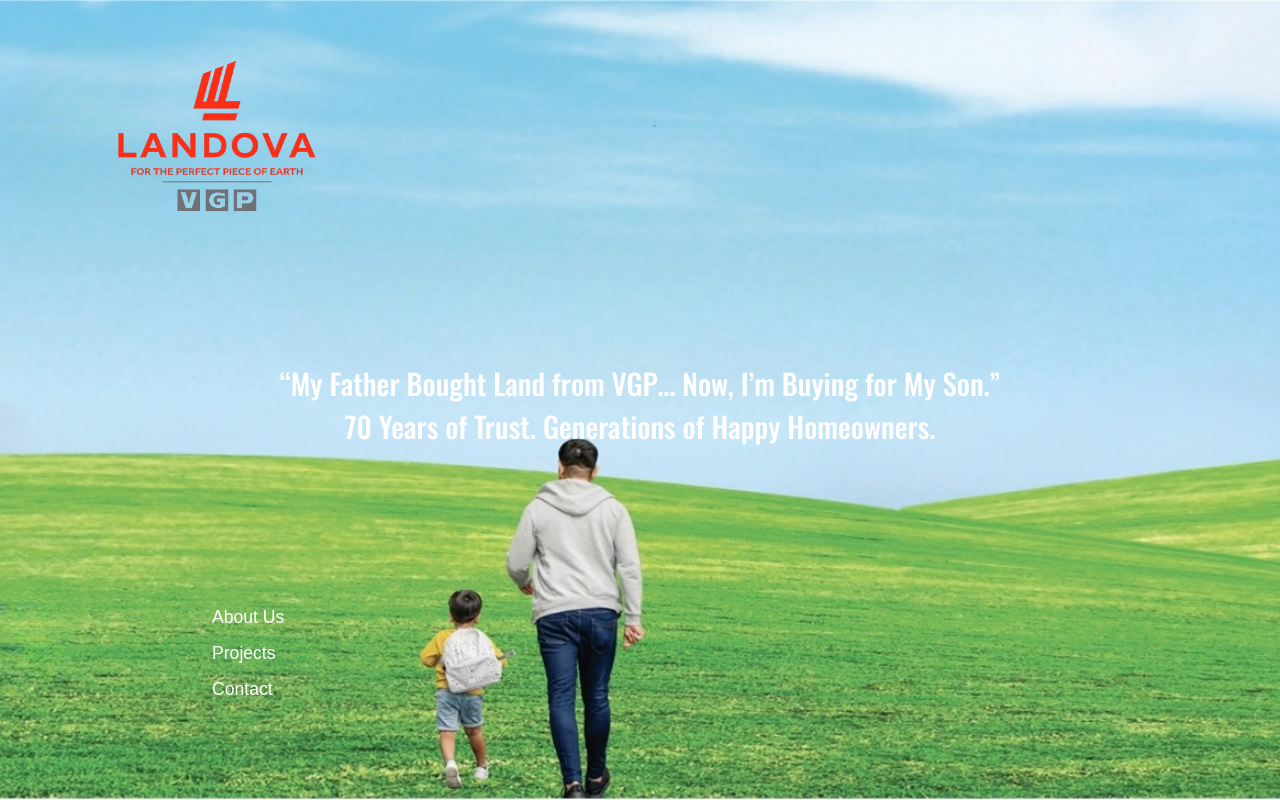
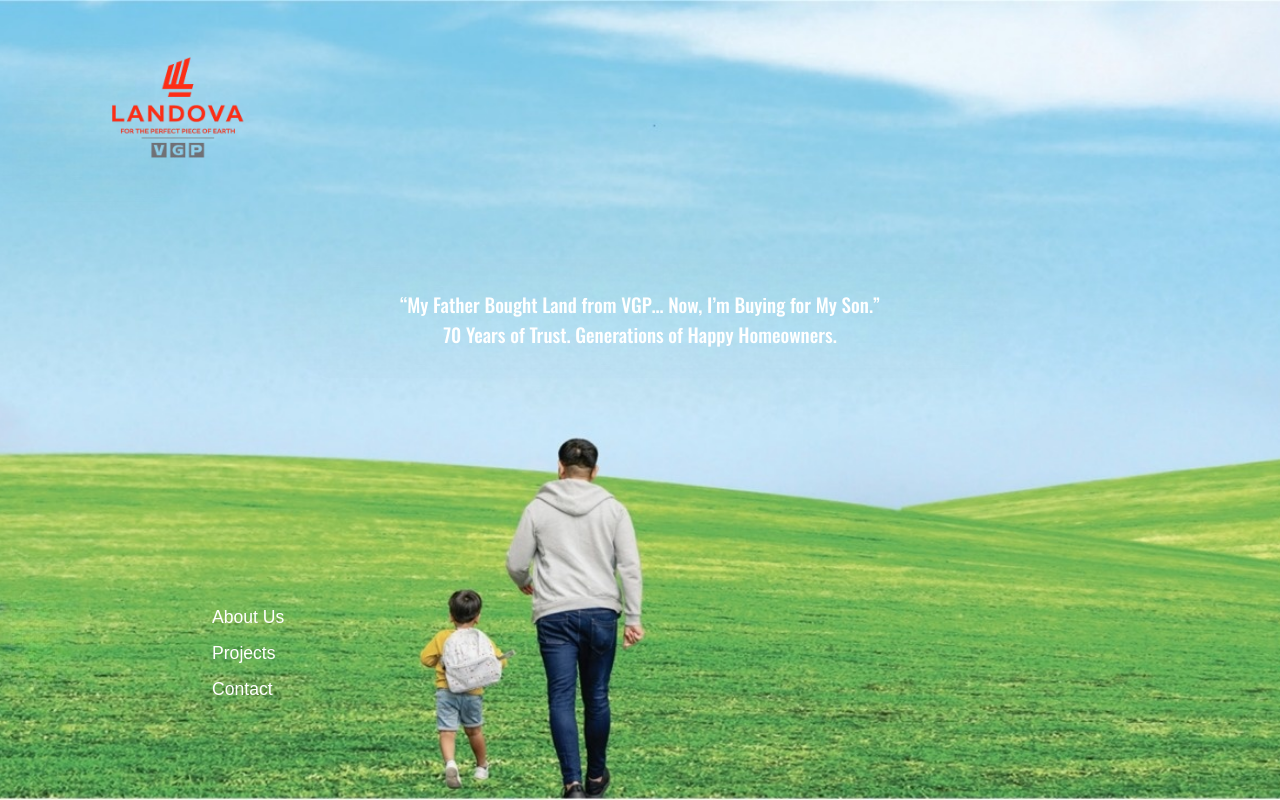
Before and after one commit to landova-vgp/landova, a React (Create React App) app: page / in a window 1280 px wide. Built offline with nearby package versions, Linux system fonts and the light colour scheme.

Commit message:
CSS changes

```diff
--- a/src/App.css
+++ b/src/App.css
@@ -22,13 +22,14 @@ body, html, #root {
     top: 50px;
     left: 100px;
     width: auto;
-    height: 180px;
+    height: 120px;
 }
 
 .center-text p {
-  font-size: 1.8rem;
+  font-size: 1.2rem;
   line-height: 0.5;
   margin-bottom: 20px;
+  transform: translateY(-80px);
 }
 
 .nav-links {
```
